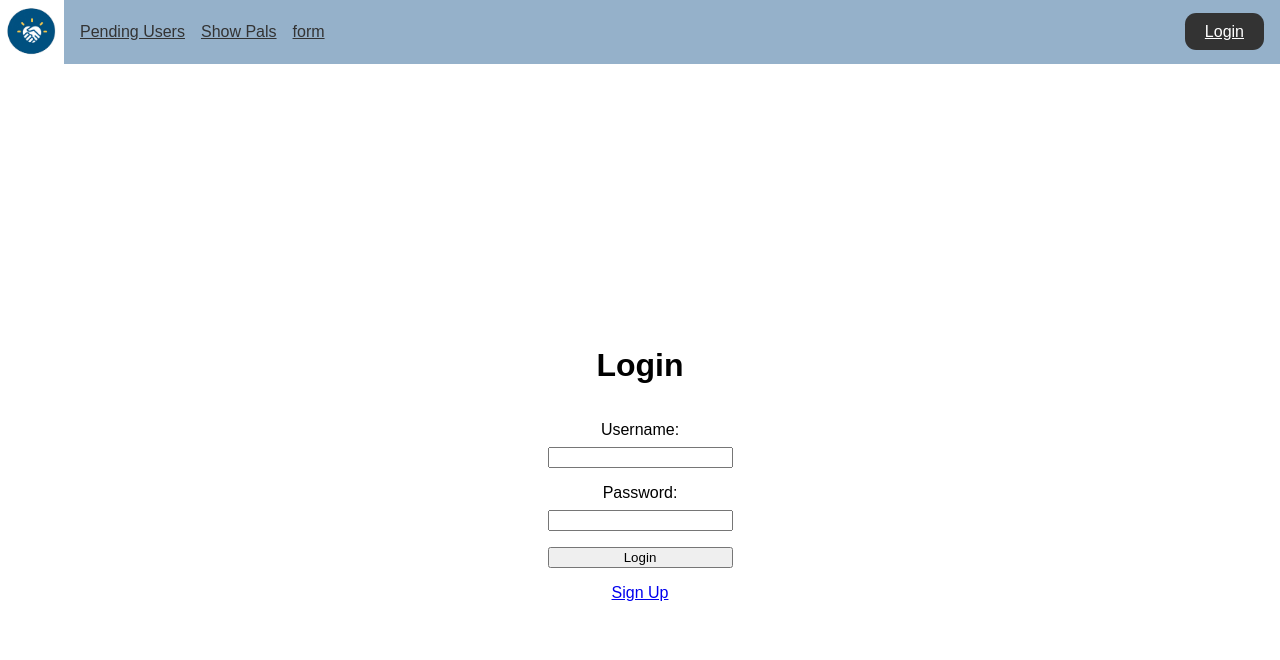
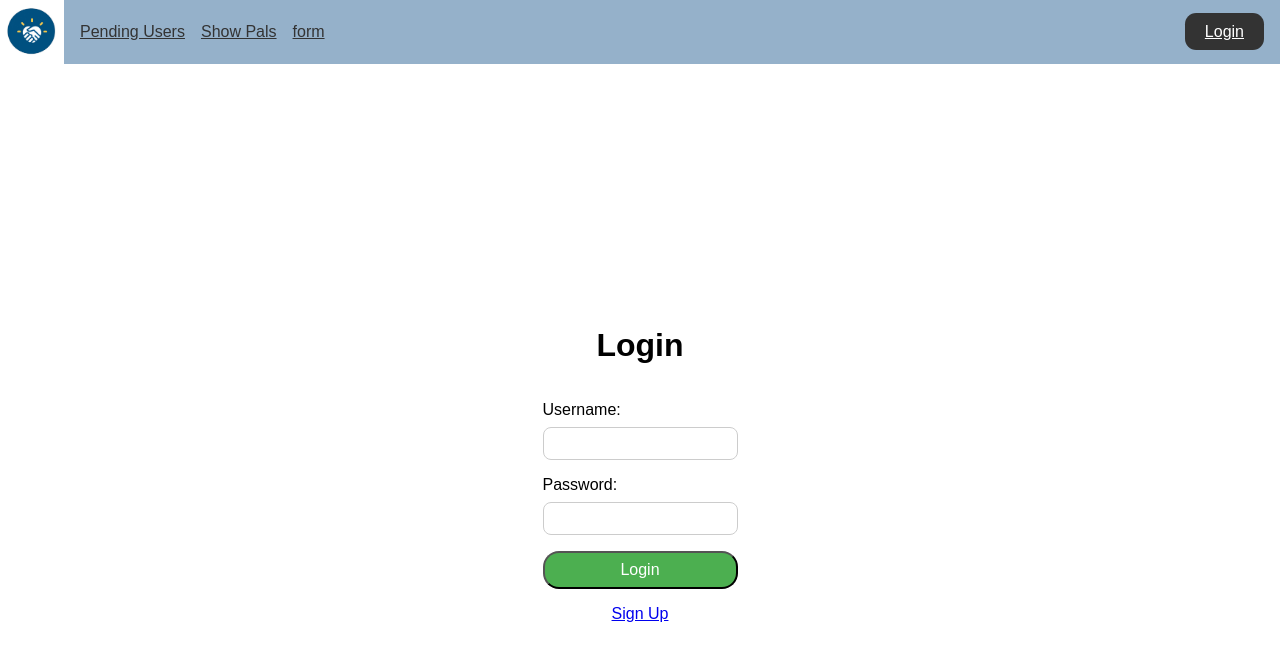
Before and after one commit to madacol/faas, a SvelteKit app: page /login in a window 1280 px wide. Shown: the top 660 px of the page. Built offline with nearby package versions, Linux system fonts and the light colour scheme; no server answers; the database is empty.

Commit message:
Improve Login aesthetics

```diff
--- a/src/routes/login/+page.svelte
+++ b/src/routes/login/+page.svelte
@@ -45,6 +45,19 @@
     label {
         display: flex;
         flex-direction: column;
+        align-items: flex-start;
         gap: 0.5rem;
     }
+    input {
+        padding: 0.5rem;
+        border-radius: 0.5rem;
+        border: 1px solid #ccc;
+    }
+    button {
+        font-size: 1em;
+        padding: 0.5em;
+        background-color: #4CAF50;
+        color: white;
+        border-radius: 1em;
+    }
 </style>
```
